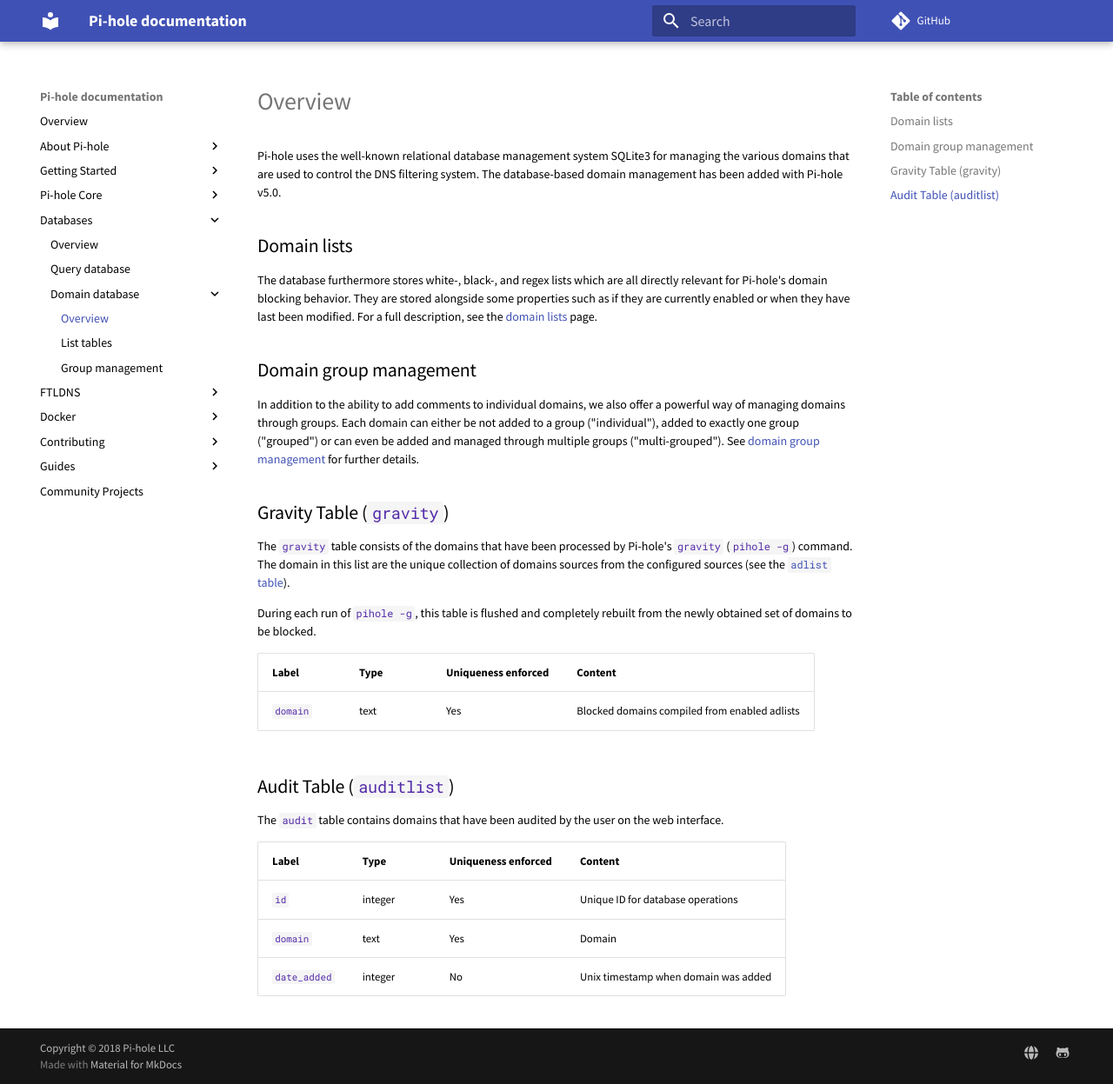
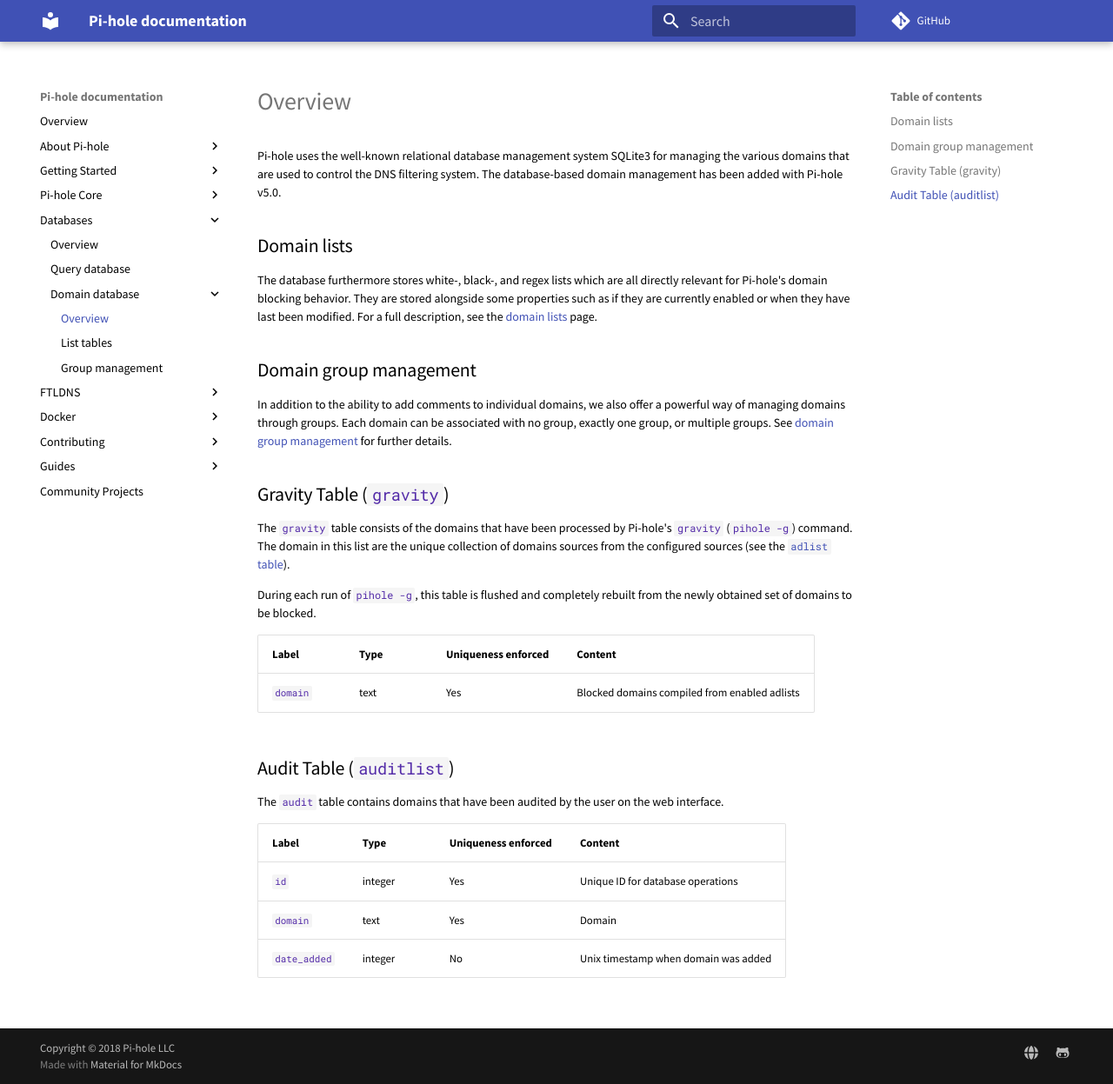
Before and after one commit to pi-hole/docs, an MkDocs documentation site: the page built from docs/database/gravity.md, in a window 1280 px wide and 1247 px high. Shown: the whole window at 87% size. Built offline with MkDocs 1.6.1 and Material for MkDocs 9.7.7, drawn with Linux system fonts in a browser that asks for light colours; comment, search, counter and statistics services are not loaded.

Commit message:
Update docs/database/gravity.md
Co-Authored-By: Mark Drobnak <mark.drobnak@gmail.com>

```diff
--- a/docs/database/gravity.md
+++ b/docs/database/gravity.md
@@ -4,7 +4,7 @@
 The database furthermore stores white-, black-, and regex lists which are all directly relevant for Pi-hole's domain blocking behavior. They are stored alongside some properties such as if they are currently enabled or when they have last been modified. For a full description, see the [domain lists](gravity-lists.md) page.
 
 ## Domain group management
-In addition to the ability to add comments to individual domains, we also offer a powerful way of managing domains through groups. Each domain can either be not added to a group ("individual"), added to exactly one group ("grouped") or can even be added and managed through multiple groups ("multi-grouped"). See [domain group management](gravity-groups.md) for further details.
+In addition to the ability to add comments to individual domains, we also offer a powerful way of managing domains through groups. Each domain can be associated with no group, exactly one group, or multiple groups. See [domain group management](gravity-groups.md) for further details.
 
 ## Gravity Table (`gravity`)
 The `gravity` table consists of the domains that have been processed by Pi-hole's `gravity` (`pihole -g`) command. The domain in this list are the unique collection of domains sources from the configured sources (see the [`adlist` table](gravity-lists.md#adlists-table)).
```
